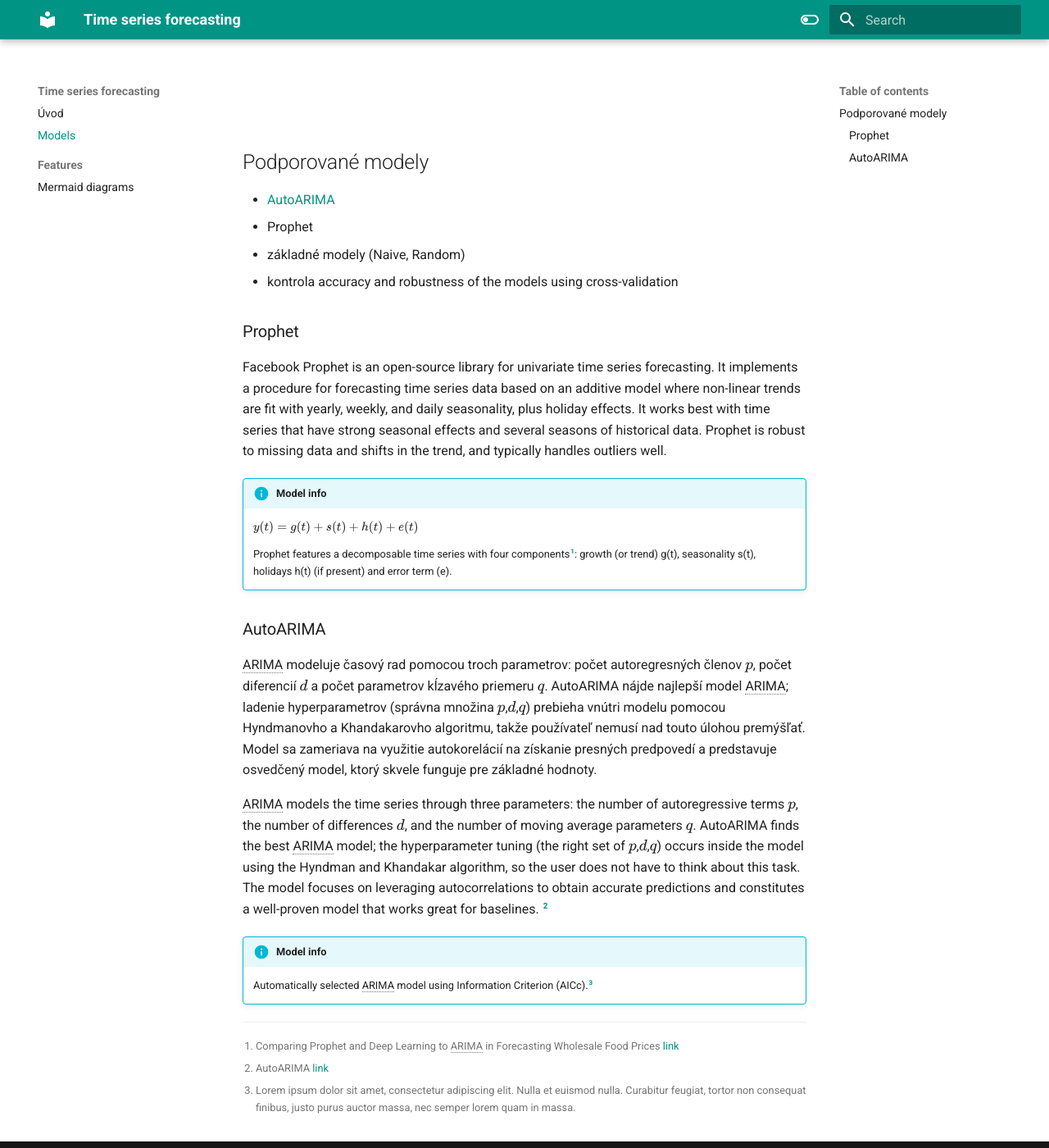
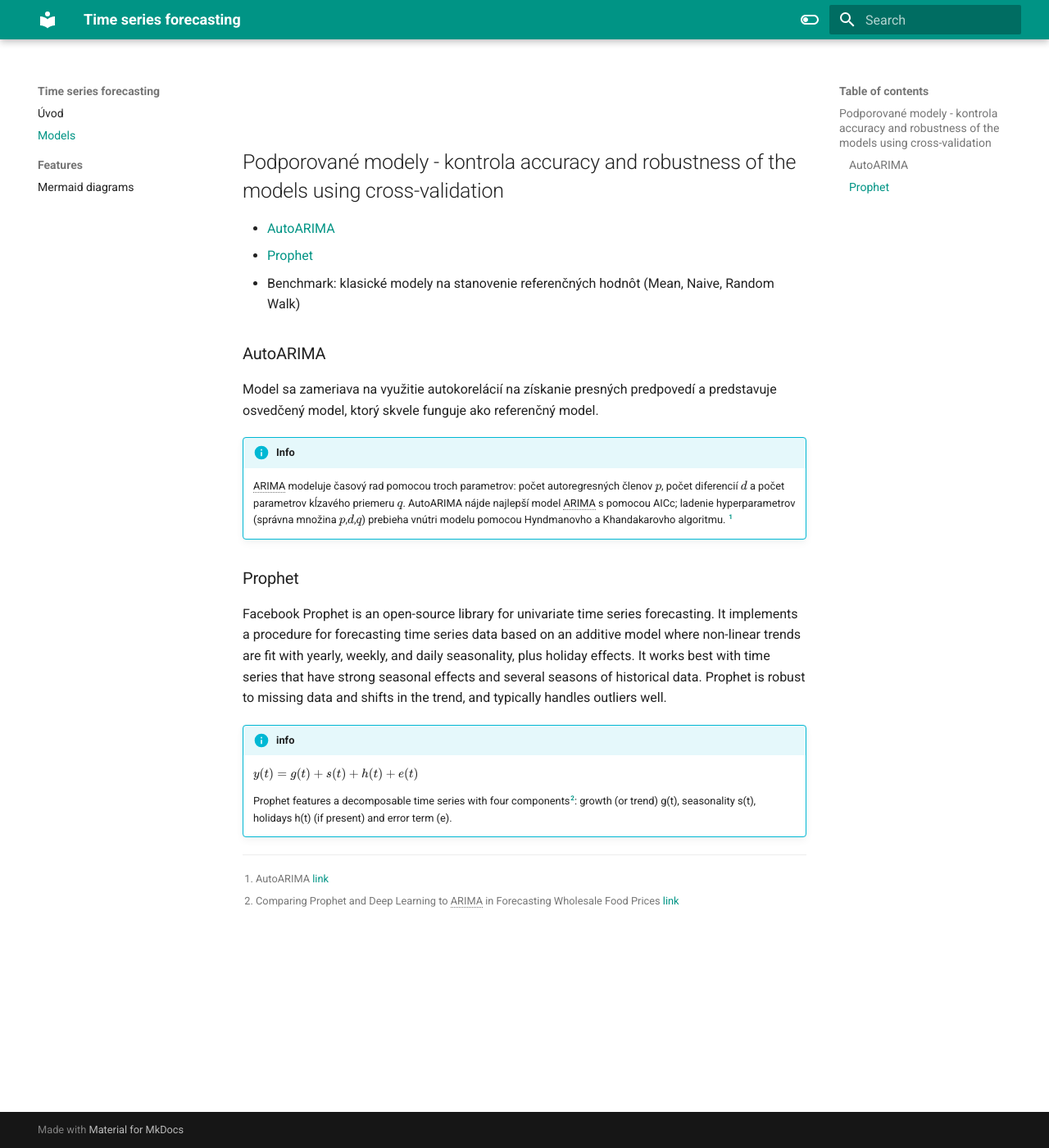
Before and after one commit to fvigh/dipl, an MkDocs documentation site: the page built from docs/Models.md, in a window 1280 px wide and 1400 px high. Shown: the whole window at 82% size. Built offline with MkDocs 1.6.1 and Material for MkDocs 9.7.7, drawn with Linux system fonts in a browser that asks for light colours.

Commit message:
Update Models.md

```diff
--- a/docs/Models.md
+++ b/docs/Models.md
@@ -1,36 +1,29 @@
-## Podporované modely
+## Podporované modely - kontrola accuracy and robustness of the models using cross-validation
 - [AutoARIMA](https://fvigh.github.io/dipl/Models/#autoarima)
-- Prophet
-- základné modely (Naive, Random)
-- kontrola accuracy and robustness of the models using cross-validation
+- [Prophet](https://fvigh.github.io/dipl/Models/#prophet)
+- Benchmark: klasické modely na stanovenie referenčných hodnôt (Mean, Naive, Random Walk)
+
+
+### AutoARIMA
+Model sa zameriava na využitie autokorelácií na získanie presných predpovedí a predstavuje osvedčený model, ktorý skvele funguje ako referenčný model.
+
+!!! info
+    ARIMA modeluje časový rad pomocou troch parametrov: počet autoregresných členov $p$, počet diferencií $d$ a počet parametrov kĺzavého priemeru $q$. AutoARIMA nájde najlepší model ARIMA s pomocou AICc; ladenie hyperparametrov (správna množina $p$,$d$,$q$) prebieha vnútri modelu pomocou Hyndmanovho a Khandakarovho algoritmu. [^1]
+
 
 ### Prophet
 Facebook Prophet is an open-source library for univariate time series forecasting. It implements a procedure for forecasting time series data based on
 an additive model where non-linear trends are fit with yearly, weekly, and daily seasonality, plus holiday effects. It works best with time series
 that have strong seasonal effects and several seasons of historical data. Prophet is robust to missing data and shifts in the trend, and typically handles outliers well.
 
-!!! info "Model info"
+!!! info "info"
     $y(t) = g(t) + s(t) + h(t) + e(t)$
 
-    Prophet features a decomposable time series with four components[^1]: growth (or trend) g(t), seasonality s(t), holidays h(t) (if present) and error term (e).
-
-### AutoARIMA
-ARIMA modeluje časový rad pomocou troch parametrov: počet autoregresných členov $p$, počet diferencií $d$ a počet parametrov kĺzavého priemeru $q$. AutoARIMA nájde najlepší model ARIMA; ladenie hyperparametrov (správna množina $p$,$d$,$q$) prebieha vnútri modelu pomocou Hyndmanovho a Khandakarovho algoritmu, takže používateľ nemusí nad touto úlohou premýšľať. Model sa zameriava na využitie autokorelácií na získanie presných predpovedí a predstavuje osvedčený model, ktorý skvele funguje pre základné hodnoty.
-
-ARIMA models the time series through three parameters: the number of autoregressive terms $p$, the number of differences $d$, and the number of moving average parameters $q$. AutoARIMA finds the best ARIMA model; the hyperparameter tuning (the right set of $p$,$d$,$q$) occurs inside the model using the Hyndman and Khandakar algorithm, so the user does not have to think about this task. The model focuses on leveraging autocorrelations to obtain accurate predictions and constitutes a well-proven model that works great for baselines. [^2]
-
-!!! info "Model info"
-    Automatically selected ARIMA model using Information Criterion (AICc).[^3]
-
+    Prophet features a decomposable time series with four components[^2]: growth (or trend) g(t), seasonality s(t), holidays h(t) (if present) and error term (e).
 
 
 *[ARIMA]: AutoRegressive Integrated Moving Average
 
-[^1]: Comparing Prophet and Deep Learning to ARIMA in Forecasting Wholesale Food Prices [link](https://browse.arxiv.org/pdf/2107.12770.pdf)
+[^1]: AutoARIMA [link](https://www.anyscale.com/blog/how-nixtla-uses-ray-to-accurately-predict-more-than-a-million-time-series)
 
-[^2]: AutoARIMA [link](https://www.anyscale.com/blog/how-nixtla-uses-ray-to-accurately-predict-more-than-a-million-time-series)
-
-[^3]:
-    Lorem ipsum dolor sit amet, consectetur adipiscing elit. Nulla et euismod
-    nulla. Curabitur feugiat, tortor non consequat finibus, justo purus auctor
-    massa, nec semper lorem quam in massa.
+[^2]: Comparing Prophet and Deep Learning to ARIMA in Forecasting Wholesale Food Prices [link](https://browse.arxiv.org/pdf/2107.12770.pdf)
```
